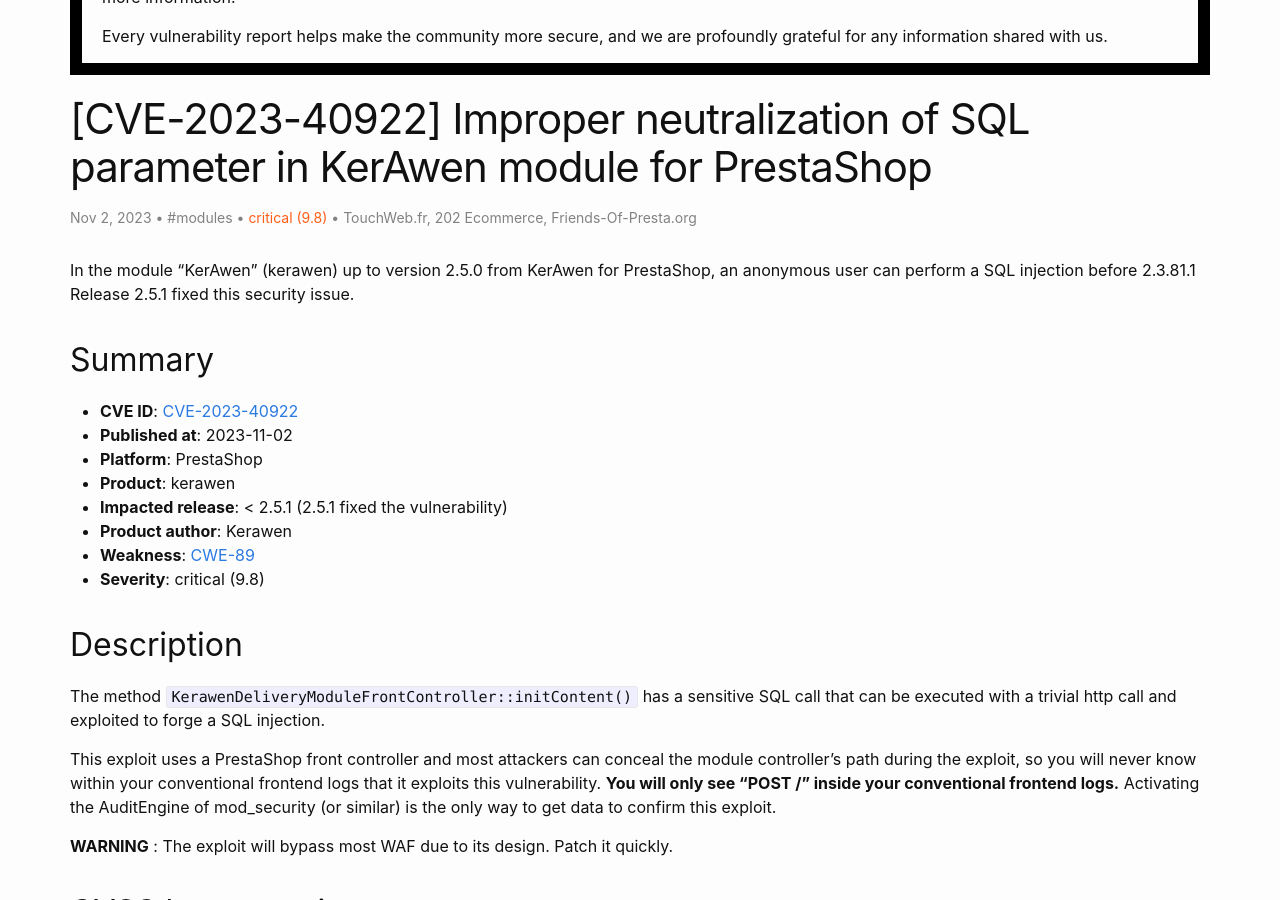
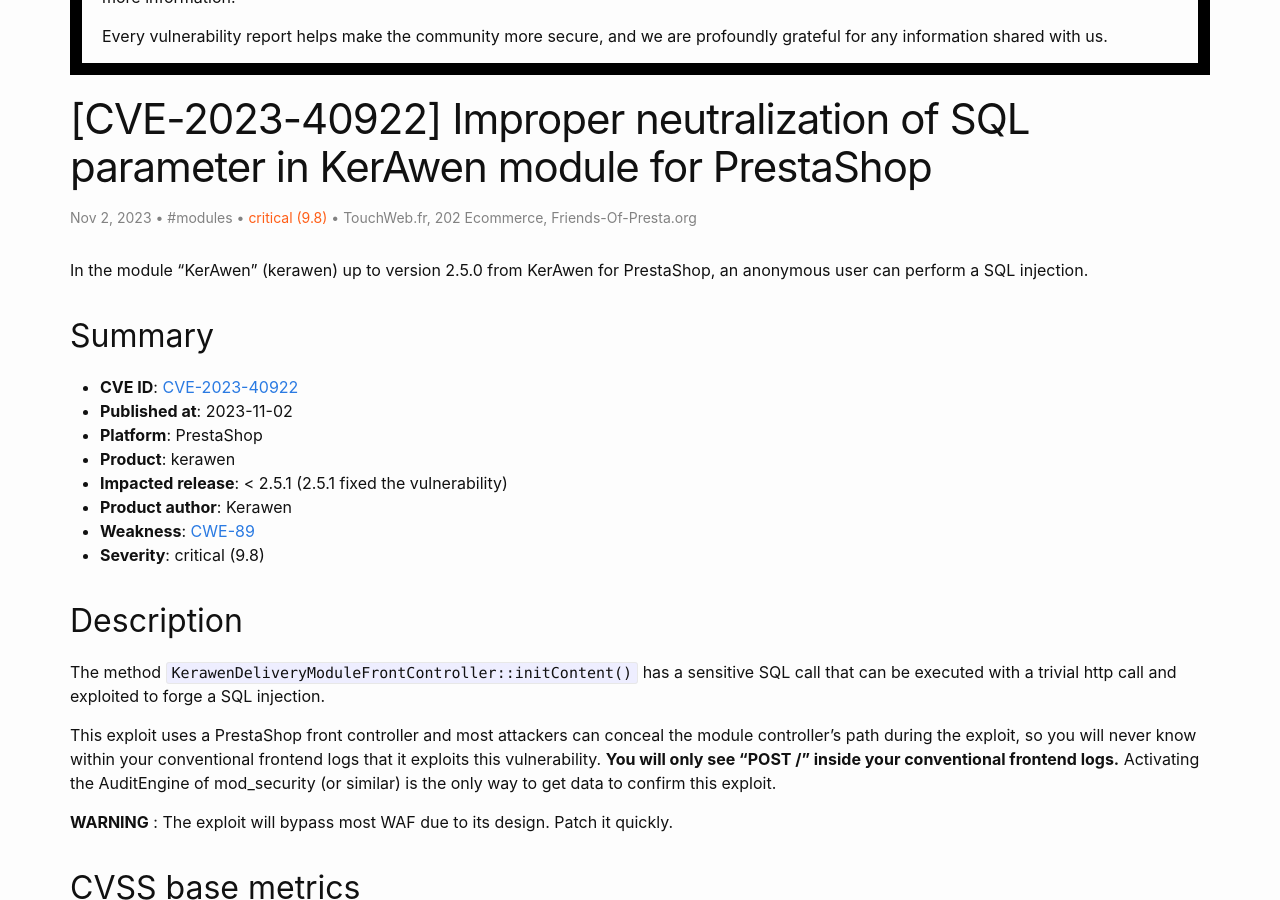
Before and after one commit to friends-of-presta/security-advisories, a Jekyll site: the page built from _posts/2023-11-02-kerawen.md, in a window 1280 px wide and 900 px high, scrolled down 365 px. Built offline with Jekyll 4.4.1, drawn with Linux system fonts in a browser that asks for light colours.

Commit message:
Update 2023-11-02-kerawen.md

```diff
--- a/_posts/2023-11-02-kerawen.md
+++ b/_posts/2023-11-02-kerawen.md
@@ -10,7 +10,7 @@ meta: "CVE,PrestaShop,kerawen"
 severity: "critical (9.8)"
 ---
 
-In the module "KerAwen" (kerawen) up to version 2.5.0 from KerAwen for PrestaShop, an anonymous user can perform a SQL injection before 2.3.81.1 Release 2.5.1 fixed this security issue.
+In the module "KerAwen" (kerawen) up to version 2.5.0 from KerAwen for PrestaShop, an anonymous user can perform a SQL injection.
 
 
 ## Summary
```
